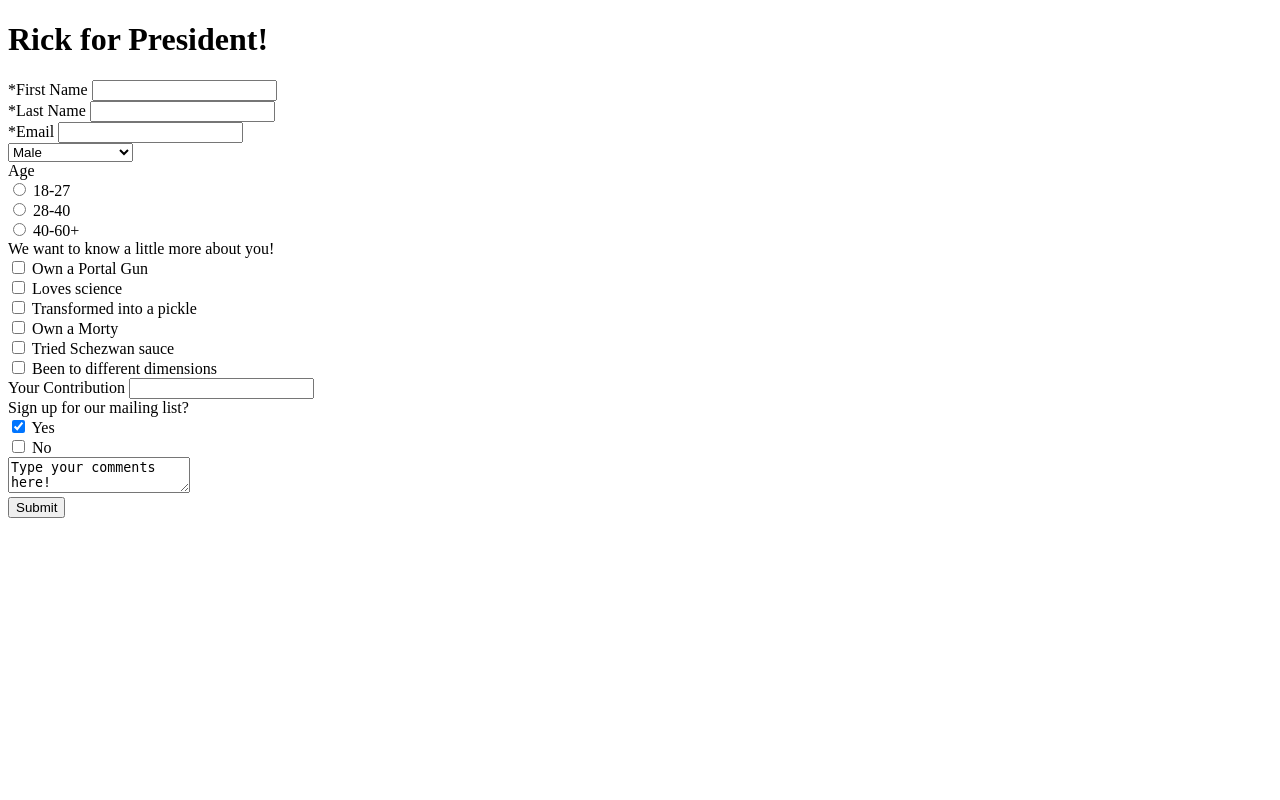
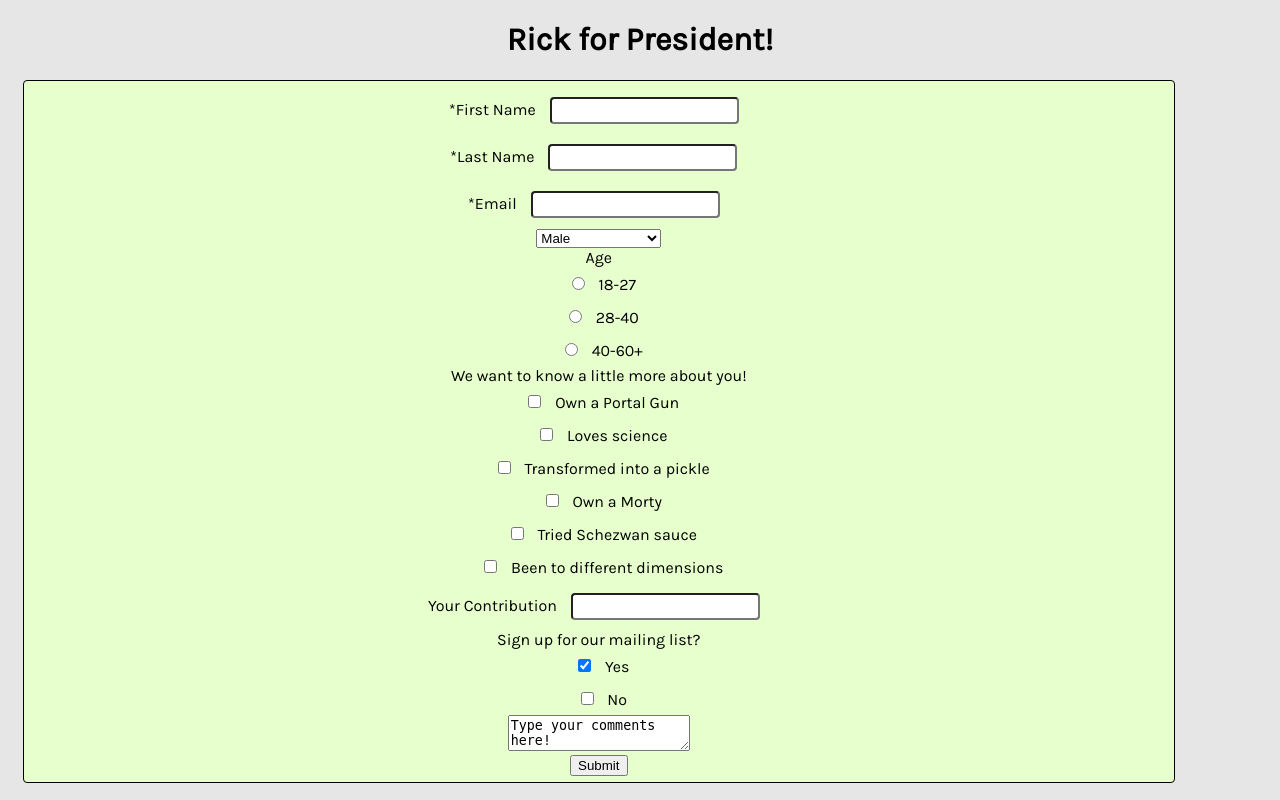
Before and after one commit to sunkim96/cosw30, a PHP site: page /homework/homework2/contact.html in a window 1280 px wide. Run offline with PHP 8.4, Linux system fonts and the light colour scheme.

Commit message:
semi final commit

```diff
--- a/.c9/metadata/environment/homework/labwork/lab1.php
+++ b/.c9/metadata/environment/homework/labwork/lab1.php
@@ -1 +1 @@
-{"filter":false,"title":"lab1.php","tooltip":"/homework/labwork/lab1.php","ace":{"folds":[],"scrolltop":0,"scrollleft":0,"selection":{"start":{"row":32,"column":1},"end":{"row":32,"column":1},"isBackwards":false},"options":{"guessTabSize":true,"useWrapMode":false,"wrapToView":true},"firstLineState":0},"hash":"87af1f49b17a9d4ab403575f17c49d739a477dee","undoManager":{"mark":-1,"position":-1,"stack":[]},"timestamp":1567316675162}
+{"filter":false,"title":"lab1.php","tooltip":"/homework/labwork/lab1.php","undoManager":{"mark":-1,"position":-1,"stack":[]},"ace":{"folds":[],"scrolltop":0,"scrollleft":0,"selection":{"start":{"row":32,"column":1},"end":{"row":32,"column":1},"isBackwards":false},"options":{"guessTabSize":true,"useWrapMode":false,"wrapToView":true},"firstLineState":0},"timestamp":1567316675162,"hash":"87af1f49b17a9d4ab403575f17c49d739a477dee"}
--- a/.c9/metadata/environment/homework/labwork/lab2/form.html
+++ b/.c9/metadata/environment/homework/labwork/lab2/form.html
@@ -1 +1 @@
-{"filter":false,"title":"form.html","tooltip":"/homework/labwork/lab2/form.html","undoManager":{"mark":-1,"position":-1,"stack":[]},"ace":{"folds":[],"scrolltop":0,"scrollleft":0,"selection":{"start":{"row":0,"column":0},"end":{"row":24,"column":7},"isBackwards":true},"options":{"guessTabSize":true,"useWrapMode":false,"wrapToView":true},"firstLineState":0},"timestamp":1567648566167,"hash":"8281c8b4afaf3c24a9bee1d40b9e5dcaae5facf5"}
+{"filter":false,"title":"form.html","tooltip":"/homework/labwork/lab2/form.html","undoManager":{"mark":-1,"position":-1,"stack":[]},"ace":{"folds":[],"scrolltop":0,"scrollleft":0,"selection":{"start":{"row":3,"column":21},"end":{"row":3,"column":21},"isBackwards":false},"options":{"guessTabSize":true,"useWrapMode":false,"wrapToView":true},"firstLineState":0},"timestamp":1567648566167,"hash":"8281c8b4afaf3c24a9bee1d40b9e5dcaae5facf5"}
--- a/homework/homework2/contact.html
+++ b/homework/homework2/contact.html
@@ -3,6 +3,37 @@
     <head>
         <meta charset="utf-8">
         <title>Political Campaign</title>
+    <style>
+        @import url('https://fonts.googleapis.com/css?family=Karla');
+
+
+        h1 {
+           text-align: center;
+        }
+        body {
+          font-family: 'Karla', sans-serif;
+          background-color: #e6e6e6;
+        }
+        input {
+           padding: 4px;
+           margin: 10px;
+           border-radius: 4px;
+           display: inline-block;
+           position: relative;
+           text-align: center;
+        }
+
+        form {
+       text-align: center;
+       background: #e6ffcc;
+       padding: 6px;
+       margin: 15px;
+       border: 1px solid;
+       border-radius: 4px;
+       width: 90%;
+
+    }
+</style>
     </head>
     <body>
         <h1>Rick for President!</h1>
@@ -36,12 +67,12 @@
 
             <!-- interesting things, checkboxes for these options !-->
             <label for="interest">We want to know a little more about you!</label><br>
-                <input type="checkbox" name="interest[]" value="portalgun"> Own a Portal Gun<br>
-                <input type="checkbox" name="interest[]" value="science"> Loves science <br>
-                <input type="checkbox" name="interest[]" value="pickles"> Transformed into a pickle<br>
-                <input type="checkbox" name="interest[]" value="morty"> Own a Morty<br>
-                <input type="checkbox" name="interest[]" value="schezwan"> Tried Schezwan sauce<br>
-                <input type="checkbox" name="interest[]" value="dimensions"> Been to different dimensions <br>
+                <input type="checkbox" name="interest[]" value="Portalgun"> Own a Portal Gun<br>
+                <input type="checkbox" name="interest[]" value="Science"> Loves science <br>
+                <input type="checkbox" name="interest[]" value="Pickles"> Transformed into a pickle<br>
+                <input type="checkbox" name="interest[]" value="Morty"> Own a Morty<br>
+                <input type="checkbox" name="interest[]" value="Schezwan"> Tried Schezwan sauce<br>
+                <input type="checkbox" name="interest[]" value="Dimensions"> Been to different dimensions <br>
 
                 <!-- contribution, default value set to 0 !-->
               <label for="contribution">Your Contribution</label>
--- a/homework/homework2/process_contact.php
+++ b/homework/homework2/process_contact.php
@@ -16,7 +16,7 @@
     echo "<p>Email: $email</p>";
     echo "<p>Gender: $gender</p>";
     echo "<p>Age: $age</p>";
-    echo "<p>Contribution: '$' $contribution</p>";
+    echo "<p>Contribution: $ $contribution</p>";
     echo "<p>Comment: $comments</p>";
 
     // output for yesno signed up for mailing
@@ -33,7 +33,7 @@
     // output for interests
 
     if(!empty($_POST['interest'])) {
-// Loop to store and display values of individual checked checkbox.
+    echo "Your interest(s):";
     foreach($_POST['interest'] as $selected) {
     echo "<p>".$selected ."</p>";
         }
```
Also changed, not shown: .c9/metadata/environment/homework/homework2/contact.html (+1 -1 lines), .c9/metadata/environment/homework/homework2/process_contact.php (+1 -1 lines), 1 other file.
